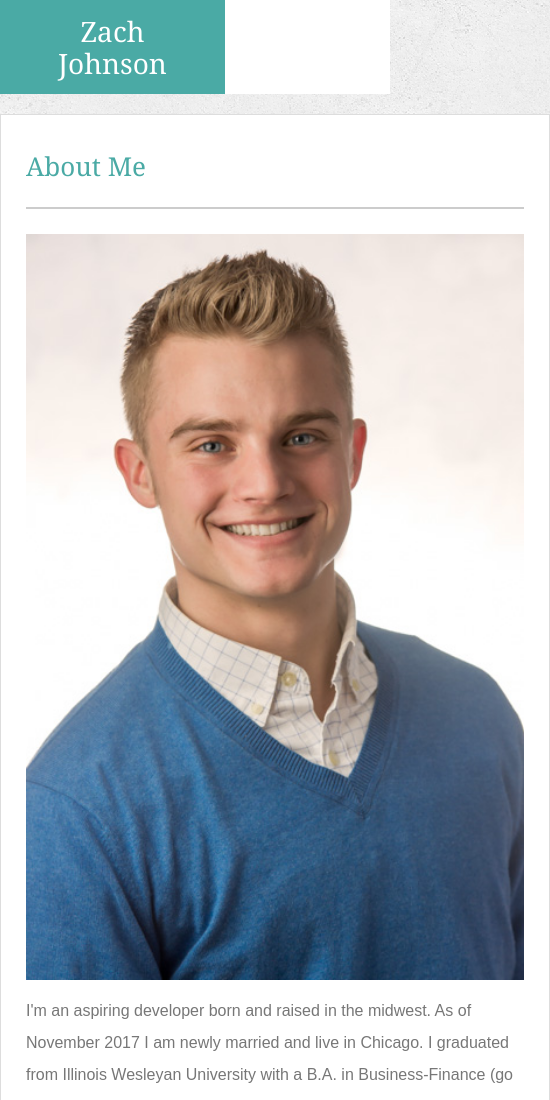
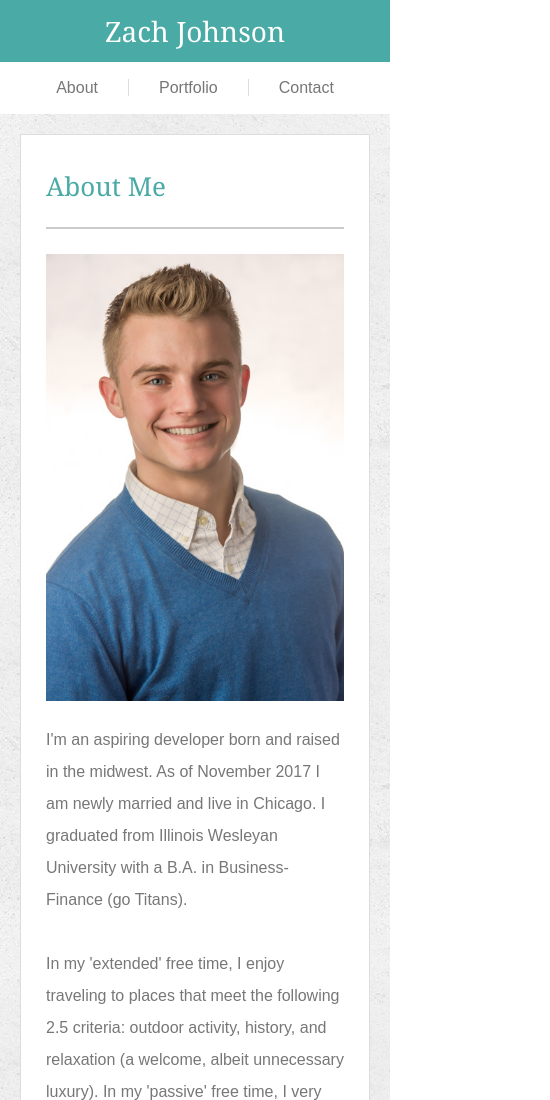
Before and after one commit to zachtjohnson01/Responsive-Portfolio, a plain HTML site: page Basic-Portfolio/index.html in a window 390 px wide. Shown: the top 1100 px of the page, 550 px wide, since content can reach past the window. Drawn offline with Linux system fonts and the light colour scheme.

Commit message:
Added styling for 640px break point.

```diff
--- a/Basic-Portfolio/assets/css/style.css
+++ b/Basic-Portfolio/assets/css/style.css
@@ -25,7 +25,8 @@ header {
 }
 
 header div{
-  width:960px;
+  width: 100%;
+  max-width:960px;
   margin: auto;
 }
 
@@ -69,7 +70,8 @@ nav a {
 
 #body-width {
   margin: auto;
-  width:960px;
+  width: 100%;
+  max-width:960px;
 }
 
 #section-left {
@@ -253,6 +255,9 @@ li {
 /*Use a descending max width for 'desktop first' sites. As the screen
 gets smaller, you override what you need to. */
 
+
+/*---------------980-----------------*/
+
 @media (max-width: 980px) {
 
   #headshot{
@@ -311,7 +316,8 @@ gets smaller, you override what you need to. */
   }
 
   header div{
-    width:690px;
+    width:100%;
+    max-width: 690px;
     margin: auto;
   }
 
@@ -321,6 +327,8 @@ gets smaller, you override what you need to. */
 
 }
 
+
+/*---------------768-----------------*/
 
 @media (max-width: 768px) {
 
@@ -374,24 +382,116 @@ gets smaller, you override what you need to. */
 
   #body-width {
   margin: auto;
+  width: 100%;
+  max-width: 630px;
   }
 
   #nav-width {
     margin: auto;
+    width:100%;
+    max-width: 630px;
   }
 
  nav {
-  padding-left: 400px;
+  padding-left: 0px;
+  float: right;
+  }
+
+  header div{
+    width:100%;
+    max-width: 640px;
   }
 
 }
 
-
+/*---------------640-----------------*/
 
 @media (max-width: 640px) {
 
+
+
+header {
+  background-color: #ffffff;
+  overflow: none;
+  border-style: none none solid none;
+  border-bottom-color: #cccccc;
+  font-family: 'Arial';
+  font-size: 18px;
+  color: #777777;
+  margin: 0px;
+  padding-left: 0px;
+  padding-right: 0px;
+}
+
+header div{
+  width:100%;
+  max-width: 620px;
+  margin: 0px;
+  padding-left: 0px;
+  padding-right: 0px;
+
+}
+
+#nav-width {
+  margin: 0px;
+  padding-left: 0px;
+  padding-right: 0px;
+  max-width: none;
+/*  width: 100%;
+  max-width: 640px;*/
+}
+
+aside {
+  float: none;
+  width: 100%;
+/*  padding: 15px 26px 15px 26px;*/
+  background-color: #4aaaa5;
+  color: #ffffff;
+  text-align: center;
+  font-family: 'Georgia';
+  font-size: 28px;
+  margin: 0px;
+}
+
+#right-border {
+  border-right: 1px solid #dddddd
+}
+
+li {
+  float:left;
+}
+
+li a {
+  padding: 0px 30px 0px 30px;
+}
+
+nav {
+  float: none;
+/*  width: 100%;*/
+  font-family: 'Arial';
+  font-size: 16px;
+  color: #777777;
+  padding: 10px 0px 0px 0px;
+  margin: 0px;
+  display: inline-block;
+  text-align: center;
+/*  padding-top: 15px;
+  padding-bottom: 15px;*/
+/*  padding-left: 700px;*/
+}
+
+nav ul {
+  text-align: center;
+}
+nav a {
+/*  text-decoration: none;*/
+  font-family: 'Arial';
+  color: #777777;
+}
+
+
   #headshot{
-    float: left;
+    float: none;
     margin: 0px 15px 15px 0px;
     width: 100%;
   }
@@ -400,11 +500,10 @@ gets smaller, you override what you need to. */
   float: none;
   background-color: #ffffff;
   overflow: auto;
-  width: 550px;
-  margin-top: 20px;
-  margin-bottom: 20px;
+  width: auto;
   border: 1px solid #dddddd;
-  padding: 25px
+  padding: 25px;
+  margin: 20px;
   }
 
   #section-right {
@@ -412,11 +511,13 @@ gets smaller, you override what you need to. */
   background-color: #ffffff;
   width: 270px;
   height: 140px;
+  margin: 20px;
   }
 
   #body-width {
-  margin: auto;
-  width:550px;
+/*  width:100%;*/
+  max-width: none;
+/*  margin:20px 20px 20px 20px; */
   }
 
   #icons {
@@ -425,33 +526,7 @@ gets smaller, you override what you need to. */
   text-align: center;
   }
 
-  nav {
-  font-family: 'Arial';
-  font-size: 16px;
-  color: #777777;
-/*  padding-top: 15px;
-  padding-bottom: 15px;*/
-  padding-left: 425px;
-  }
 
-  aside {
-  float: left;
-  width: 225px;
-  padding: 15px 26px 15px 26px;
-  background-color: #4aaaa5;
-  color: #ffffff;
-  text-align: center;
-  font-family: 'Georgia';
-  font-size: 28px;
-  }
 
-  header div{
-    width:690px;
-    margin: auto;
-  }
-
- /* #nav-width {
-    width:50px;
-  }*/
 
 }
```
